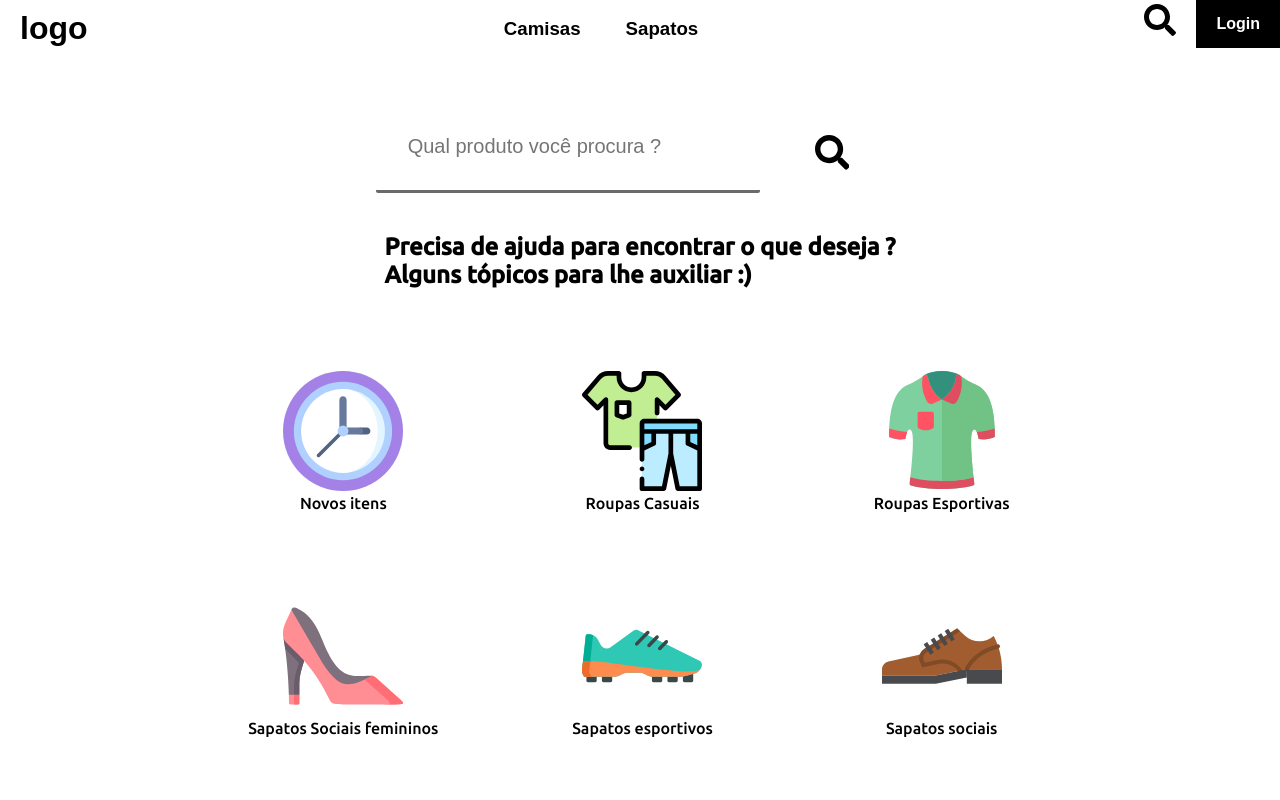
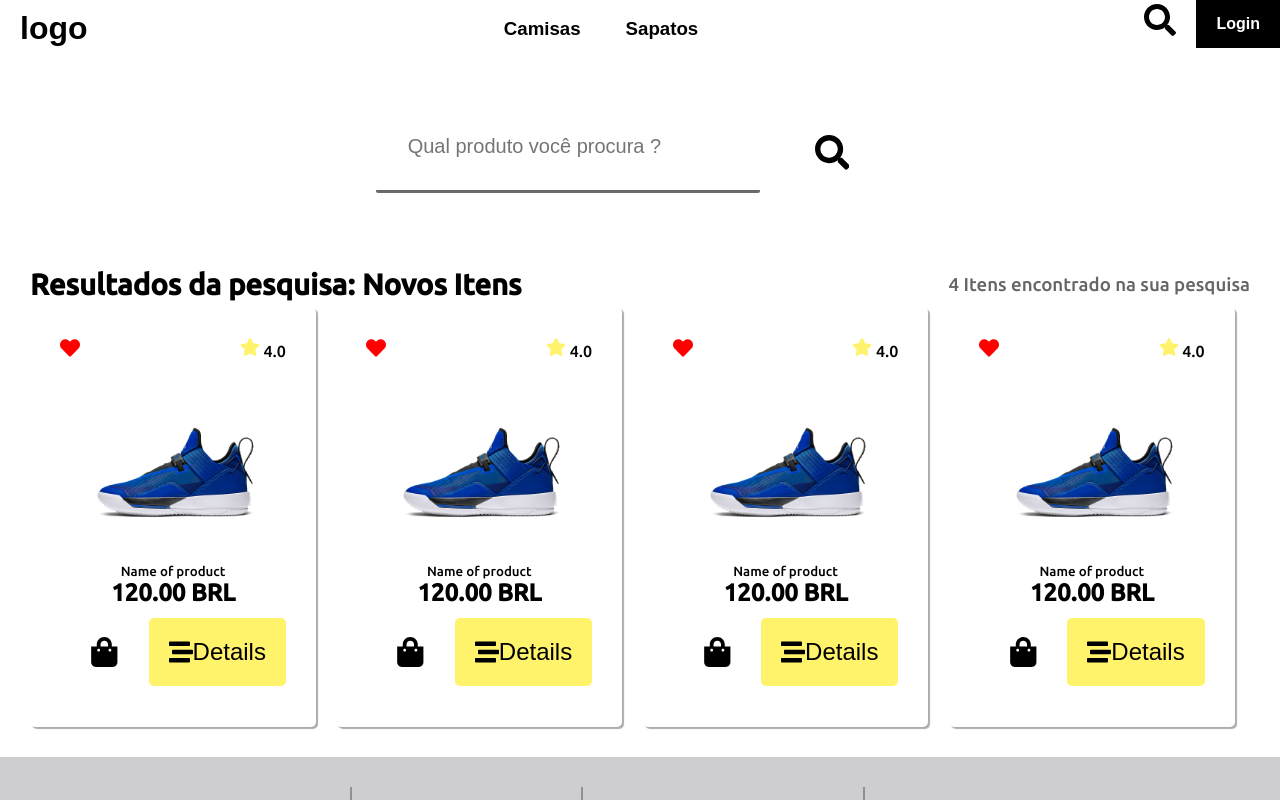
Before and after one commit to GustavoSMelo/AtomicMarketplace, a React (Create React App) app in the folder web/: page /search in a window 1280 px wide. Both pictures are taken after a click on the item "Novos itens". Shown: the top 800 px of the page. Built offline with nearby package versions, Linux system fonts and the light colour scheme.

Commit message:
add view of products

```diff
--- a/web/src/views/search/index.tsx
+++ b/web/src/views/search/index.tsx
@@ -1,8 +1,8 @@
-import React from 'react'
+import React, { useState } from 'react'
 import Navbar from '../../components/navbar'
 import Input from '../../components/input'
 import { Container } from './styled'
-import { FaSearch } from 'react-icons/fa'
+import { FaSearch, FaHeart, FaStar, FaShoppingBag, FaStream, FaSteam } from 'react-icons/fa'
 
 import NovosItens from '../../assets/images/icons/novos-itens.svg'
 import RoupaCasual from '../../assets/images/icons/roupa-casual.svg'
@@ -15,12 +15,16 @@ import SapatosFemininosSocial from '../../assets/images/icons/sapatos-feminino-s
 import Vestidos from '../../assets/images/icons/vestidos.svg'
 
 import Footer from '../../components/footer'
+import Image from '../../assets/images/bannershoes2.png'
+import { Link } from 'react-router-dom'
 
 const Search = () => {
+  const [needHelp, setNeedHelp] = useState(true)
+
   return (
     <>
       <Navbar />
-      <Container data-testid='container' needHelp={true}>
+      <Container data-testid='container' needHelp={needHelp}>
         <article className='InputSearch'>
           <Input type='text' placeholder='Qual produto você procura ?' />
           <button data-testid='search-button'>
@@ -34,7 +38,7 @@ const Search = () => {
             Alguns tópicos para lhe auxiliar :)
           </h1>
           <ul data-testid='list'>
-            <li>
+            <li onClick={() => setNeedHelp(false)}>
               <figure>
                 <img src={NovosItens} />
                 <figcaption>Novos itens</figcaption>
@@ -98,8 +102,92 @@ const Search = () => {
             </li>
           </ul>
         </section>
-        <article>
+        <article className='SearchContainer'>
+          <section className='RowContainer'>
+            <h2>Resultados da pesquisa: Novos Itens</h2>
+            <small>4 Itens encontrado na sua pesquisa</small>
+          </section>
+          <ul className='SearchProducts'>
+            <li>
+              <span className='HeaderContainer'>
+                <FaHeart size={20} color='#f00' />
+                <span>
+                  <FaStar size={20} color='#FFF36B'/> 4.0
+                </span>
+              </span>
+              <figure>
+                <img src={Image} alt='Product' />
+              </figure>
+              <small>Name of product</small>
+              <h1>120.00 BRL</h1>
+              <section className='Controls'>
+                <FaShoppingBag className='Bag' size={30} />
+                <Link className='ButtonLink' to='/product/details'>
+                  <button><FaStream /> {'  '}Details</button>
+                </Link>
+              </section>
+            </li>
 
+            <li>
+              <span className='HeaderContainer'>
+                <FaHeart size={20} color='#f00' />
+                <span>
+                  <FaStar size={20} color='#FFF36B'/> 4.0
+                </span>
+              </span>
+              <figure>
+                <img src={Image} alt='Product' />
+              </figure>
+              <small>Name of product</small>
+              <h1>120.00 BRL</h1>
+              <section className='Controls'>
+                <FaShoppingBag className='Bag' size={30} />
+                <Link className='ButtonLink' to='/product/details'>
+                  <button><FaStream /> {'  '}Details</button>
+                </Link>
+              </section>
+            </li>
+
+            <li>
+              <span className='HeaderContainer'>
+                <FaHeart size={20} color='#f00' />
+                <span>
+                  <FaStar size={20} color='#FFF36B'/> 4.0
+                </span>
+              </span>
+              <figure>
+                <img src={Image} alt='Product' />
+              </figure>
+              <small>Name of product</small>
+              <h1>120.00 BRL</h1>
+              <section className='Controls'>
+                <FaShoppingBag className='Bag' size={30} />
+                <Link className='ButtonLink' to='/product/details'>
+                  <button><FaStream /> {'  '}Details</button>
+                </Link>
+              </section>
+            </li>
+
+            <li>
+              <span className='HeaderContainer'>
+                <FaHeart size={20} color='#f00' />
+                <span>
+                  <FaStar size={20} color='#FFF36B'/> 4.0
+                </span>
+              </span>
+              <figure>
+                <img src={Image} alt='Product' />
+              </figure>
+              <small>Name of product</small>
+              <h1>120.00 BRL</h1>
+              <section className='Controls'>
+                <FaShoppingBag className='Bag' size={30} />
+                <Link className='ButtonLink' to='/product/details'>
+                  <button><FaStream /> {'  '}Details</button>
+                </Link>
+              </section>
+            </li>
+          </ul>
         </article>
       </Container>
       <Footer />
--- a/web/src/views/search/styled.ts
+++ b/web/src/views/search/styled.ts
@@ -84,4 +84,83 @@ export const Container = styled.main<{ needHelp: boolean }>`
   .HelpSearch > ul > li > figure> img{
     width: 120px;
   }
+
+  .SearchContainer{
+    display: ${props => props.needHelp ? 'none' : 'flex'};
+    flex-direction: column;
+    justify-content: center;
+    padding: 30px;
+  }
+
+  .SearchContainer > .RowContainer{
+    display: flex;
+    flex-direction: row;
+    justify-content: space-between;
+
+  }
+
+  .SearchContainer > .RowContainer > small{
+    font-size: 14pt;
+    color: #656565;
+  }
+
+  .SearchContainer > ul{
+    display: grid;
+    grid-template-columns: repeat(4, 1fr);
+    grid-gap: 5px;
+  }
+
+  .SearchContainer > ul > li{
+    display: flex;
+    flex-direction: column;
+    padding: 30px;
+    border-radius: 5px;
+    align-items: center;
+    justify-content: center;
+    width: 75%;
+    box-shadow: 2px 2px 1px #acacac;
+  }
+
+  .SearchContainer > ul > li > .HeaderContainer{
+    display: flex;
+    flex-direction: row;
+    justify-content: space-between;
+    align-items: center;
+    width: 100%;
+  }
+
+  .SearchContainer > ul > li > figure > img {
+    width: 100%;
+  }
+
+  .SearchContainer > ul > li > .Controls{
+    display: flex;
+    flex-direction: row;
+    width: 100%;
+  }
+
+  .SearchContainer > ul > li > .Controls > .Bag{
+    padding: 30px;
+    cursor: pointer;
+  }
+
+  .SearchContainer > ul > li > .Controls > .ButtonLink{
+    color: #000;
+    text-decoration: none !important;
+  }
+
+  .SearchContainer > ul > li > .Controls > .ButtonLink > button{
+    padding: 30px;
+    display: flex;
+    align-items: center;
+    justify-content: center;
+    font-size: 18pt;
+    padding: 20px;
+    border: none;
+    border-radius: 5px;
+    background-color: #FFF36B;
+    cursor: pointer;
+    color: #000;
+    text-decoration: none !important;
+  }
 `
```
